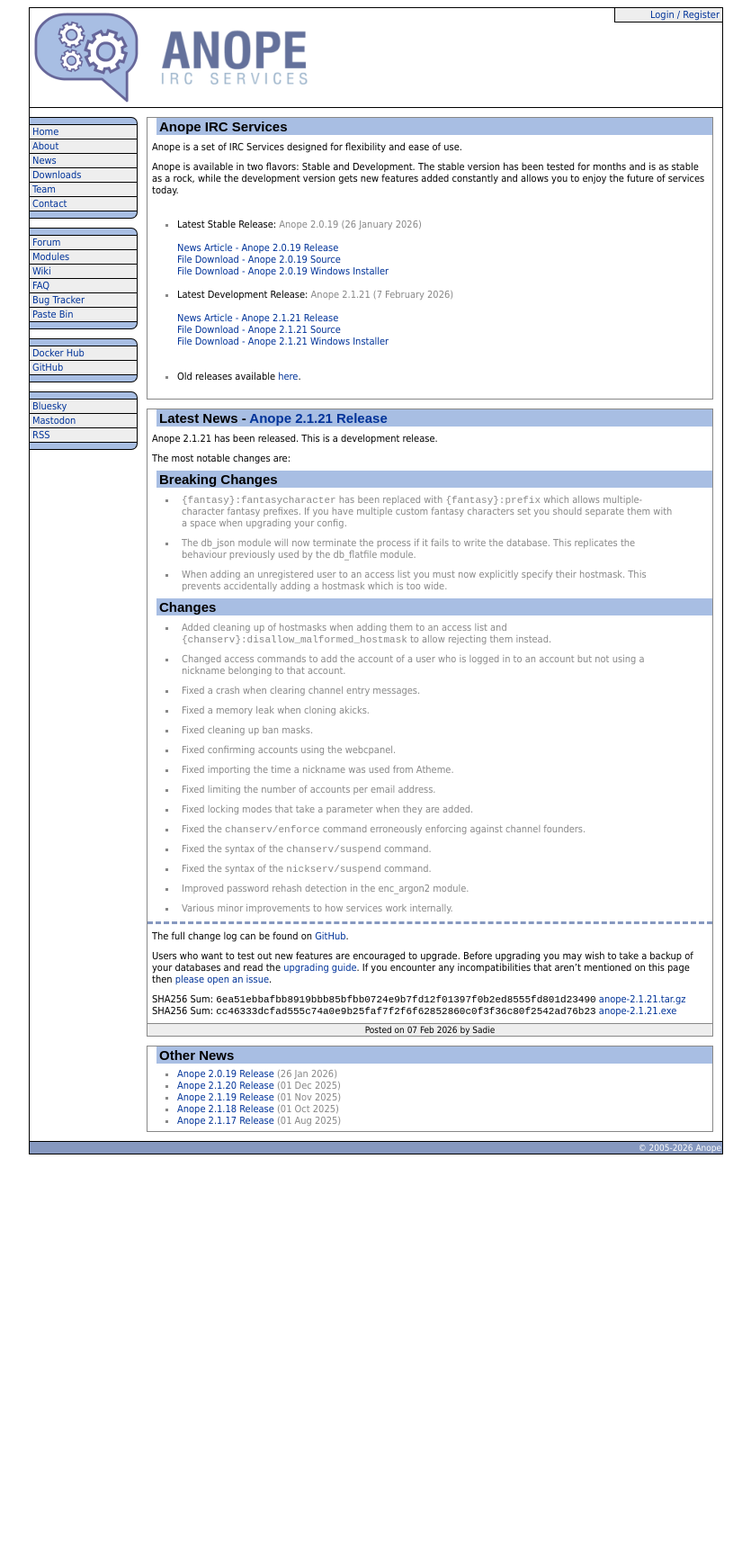
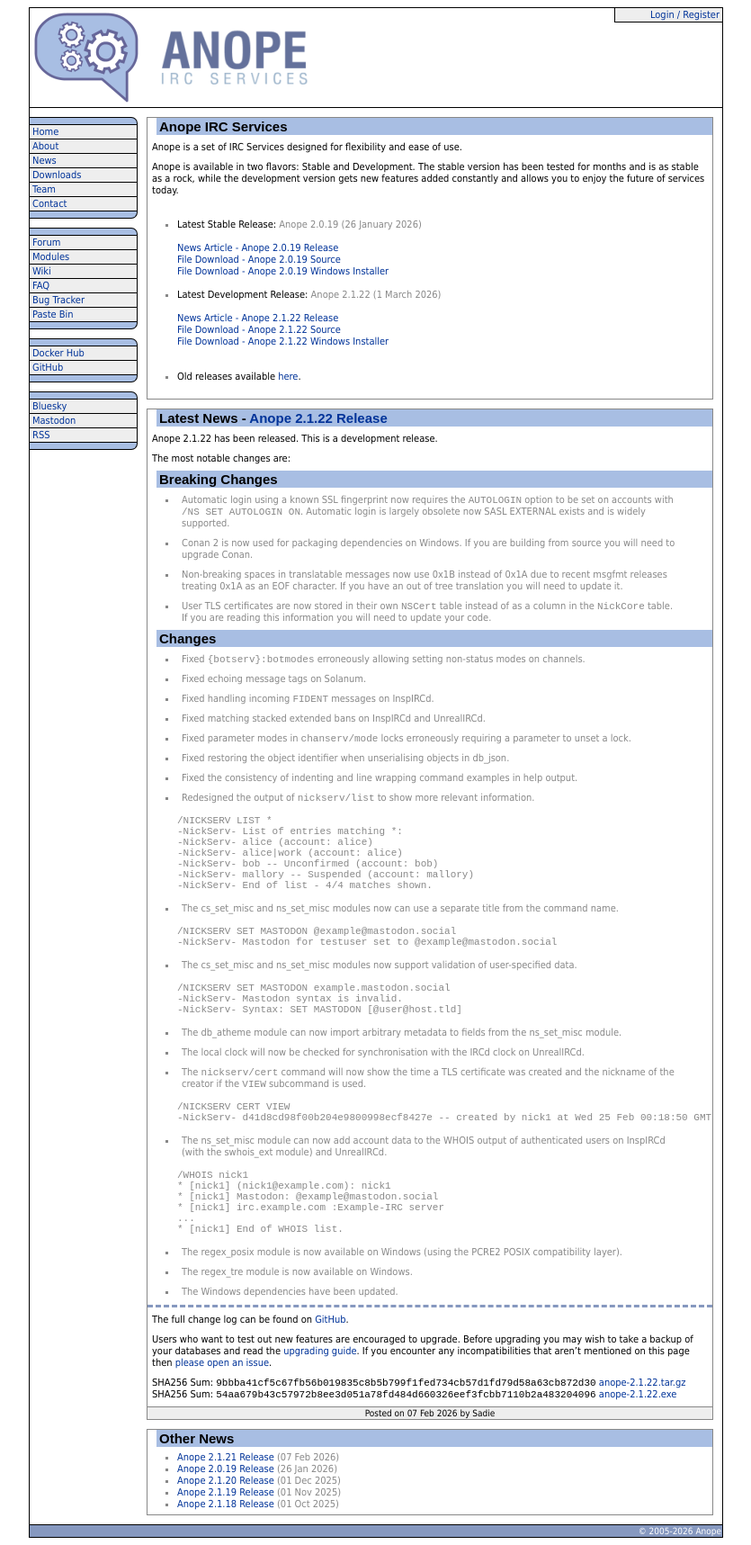
Before and after one commit to anope/website, a Jekyll site: the page built from index.html, in a window 1280 px wide. Shown: the whole page at 90% size, without its empty margins (222-1057 px from the left). Built offline with Jekyll 4.4.1, drawn with Linux system fonts in a browser that asks for light colours; the list of posts is cut into pages by our own code; before the commit the page ends 1291 px from its top, so only the background shows below that.

Commit message:
Add the news post for the 2.1.22 release.

````diff
--- a/_config.yml
+++ b/_config.yml
@@ -38,11 +38,11 @@
 
 releases:
   devel:
-    version: 2.1.21
-    date: 2026-02-07
-    news: /news/2026/anope-2121-release.html
-    source: https://github.com/anope/anope/archive/refs/tags/2.1.21.tar.gz
-    windows: https://github.com/anope/anope/releases/download/2.1.21/anope-2.1.21.exe
+    version: 2.1.22
+    date: 2026-03-01
+    news: /news/2026/anope-2122-release.html
+    source: https://github.com/anope/anope/archive/refs/tags/2.1.22.tar.gz
+    windows: https://github.com/anope/anope/releases/download/2.1.22/anope-2.1.22.exe
   stable:
     version: 2.0.19
     date: 2026-01-26
--- /dev/null
+++ b/_posts/2025-2029/2026-02-07-anope-2122-release.md
@@ -0,0 +1,101 @@
+---
+layout: post
+title: Anope 2.1.22 Release
+author: Sadie
+category: 2026
+---
+
+Anope 2.1.22 has been released. This is a development release.
+
+The most notable changes are:
+
+### Breaking Changes
+
+* Automatic login using a known SSL fingerprint now requires the `AUTOLOGIN` option to be set on accounts with `/NS SET AUTOLOGIN ON`. Automatic login is largely obsolete now SASL EXTERNAL exists and is widely supported.
+
+* Conan 2 is now used for packaging dependencies on Windows. If you are building from source you will need to upgrade Conan.
+
+* Non-breaking spaces in translatable messages now use 0x1B instead of 0x1A due to recent msgfmt releases treating 0x1A as an EOF character. If you have an out of tree translation you will need to update it.
+
+* User TLS certificates are now stored in their own `NSCert` table instead of as a column in the `NickCore` table. If you are reading this information you will need to update your code.
+
+### Changes
+
+* Fixed `{botserv}:botmodes` erroneously allowing setting non-status modes on channels.
+
+* Fixed echoing message tags on Solanum.
+
+* Fixed handling incoming `FIDENT` messages on InspIRCd.
+
+* Fixed matching stacked extended bans on InspIRCd and UnrealIRCd.
+
+* Fixed parameter modes in `chanserv/mode` locks erroneously requiring a parameter to unset a lock.
+
+* Fixed restoring the object identifier when unserialising objects in db_json.
+
+* Fixed the consistency of indenting and line wrapping command examples in help output.
+
+* Redesigned the output of `nickserv/list` to show more relevant information.
+
+  ```
+  /NICKSERV LIST *
+  -NickServ- List of entries matching *:
+  -NickServ- alice (account: alice)
+  -NickServ- alice|work (account: alice)
+  -NickServ- bob -- Unconfirmed (account: bob)
+  -NickServ- mallory -- Suspended (account: mallory)
+  -NickServ- End of list - 4/4 matches shown.
+  ```
+
+* The cs_set_misc and ns_set_misc modules now can use a separate title from the command name.
+
+  ```
+  /NICKSERV SET MASTODON @example@mastodon.social
+  -NickServ- Mastodon for testuser set to @example@mastodon.social
+  ```
+
+* The cs_set_misc and ns_set_misc modules now support validation of user-specified data.
+
+  ```
+  /NICKSERV SET MASTODON example.mastodon.social
+  -NickServ- Mastodon syntax is invalid.
+  -NickServ- Syntax: SET MASTODON [@user@host.tld]
+  ```
+
+* The db_atheme module can now import arbitrary metadata to fields from the ns_set_misc module.
+
+* The local clock will now be checked for synchronisation with the IRCd clock on UnrealIRCd.
+
+* The `nickserv/cert` command will now show the time a TLS certificate was created and the nickname of the creator if the `VIEW` subcommand is used.
+
+  ```
+  /NICKSERV CERT VIEW
+  -NickServ- d41d8cd98f00b204e9800998ecf8427e -- created by nick1 at Wed 25 Feb 00:18:50 GMT
+  ```
+
+* The ns_set_misc module can now add account data to the WHOIS output of authenticated users on InspIRCd (with the swhois_ext module) and UnrealIRCd.
+
+  ```
+  /WHOIS nick1
+  * [nick1] (nick1@example.com): nick1
+  * [nick1] Mastodon: @example@mastodon.social
+  * [nick1] irc.example.com :Example-IRC server
+  ...
+  * [nick1] End of WHOIS list.
+  ```
+
+* The regex_posix module is now available on Windows (using the PCRE2 POSIX compatibility layer).
+
+* The regex_tre module is now available on Windows.
+
+* The Windows dependencies have been updated.
+
+---
+
+The full change log can be found on [GitHub](https://github.com/anope/anope/compare/2.1.21...2.1.22).
+
+Users who want to test out new features are encouraged to upgrade. Before upgrading you may wish to take a backup of your databases and read the [upgrading guide](/upgrading.html). If you encounter any incompatibilities that aren't mentioned on this page then [please open an issue](https://github.com/anope/website/issues/new).
+
+SHA256 Sum: `9bbba41cf5c67fb56b019835c8b5b799f1fed734cb57d1fd79d58a63cb872d30` [anope-2.1.22.tar.gz](https://github.com/anope/anope/archive/refs/tags/2.1.22.tar.gz)
+\
+SHA256 Sum: `54aa679b43c57972b8ee3d051a78fd484d660326eef3fcbb7110b2a483204096` [anope-2.1.22.exe](https://github.com/anope/anope/releases/download/2.1.22/anope-2.1.22.exe)
--- a/upgrading.md
+++ b/upgrading.md
@@ -113,13 +113,15 @@
 
 0. Rename `{nickserv}:gecos` to `{nickserv}:real`.
 
+0. Add the `nickserv/set/autologin` and `nickserv/saset/autologin` commands ([example](https://github.com/anope/anope/blob/2.1.22/data/nickserv.example.conf#L339-L340)).
+
 0. Add the `nickserv/set/neverop` and `nickserv/saset/neverop` commands ([example](https://github.com/anope/anope/blob/2.1.0/data/nickserv.example.conf#L581-L582])).
 
 0. Remove the `nickserv/set/secure` and `nickserv/saset/secure` commands.
 
 0. Remove the `ns_access` module and `nickserv/access` command.
 
-0. Load the ns_confirm module ([example](https://github.com/anope/anope/blob/2.1.16/data/nickserv.example.conf#L339-L347)).
+0. Load the `ns_confirm` module ([example](https://github.com/anope/anope/blob/2.1.16/data/nickserv.example.conf#L339-L347)).
 
 0. Replace the `ns_getemail` module with the `ns_email` module ([example](https://github.com/anope/anope/blob/2.1.15/data/nickserv.example.conf#L348-L379)).
 
````
